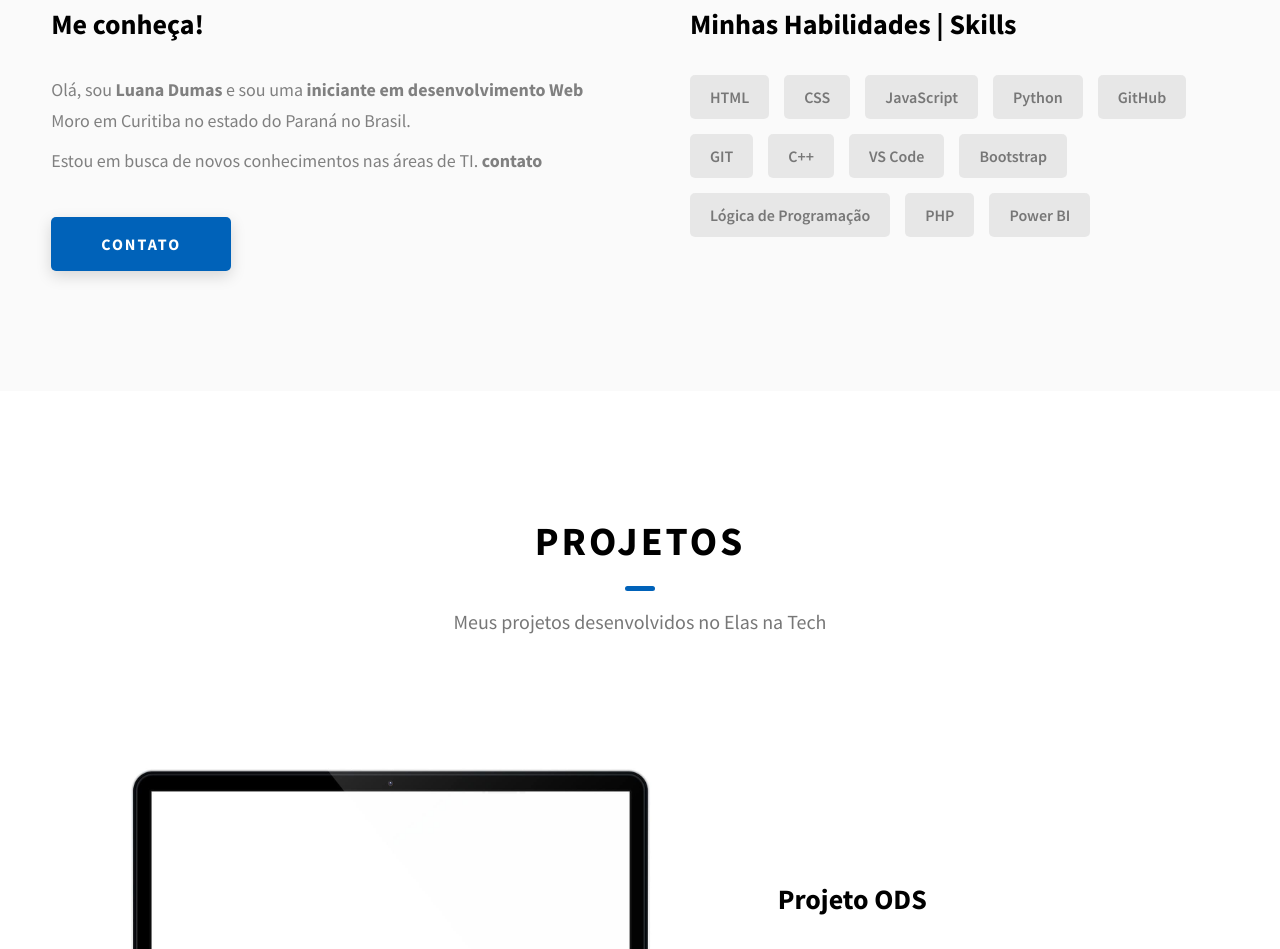
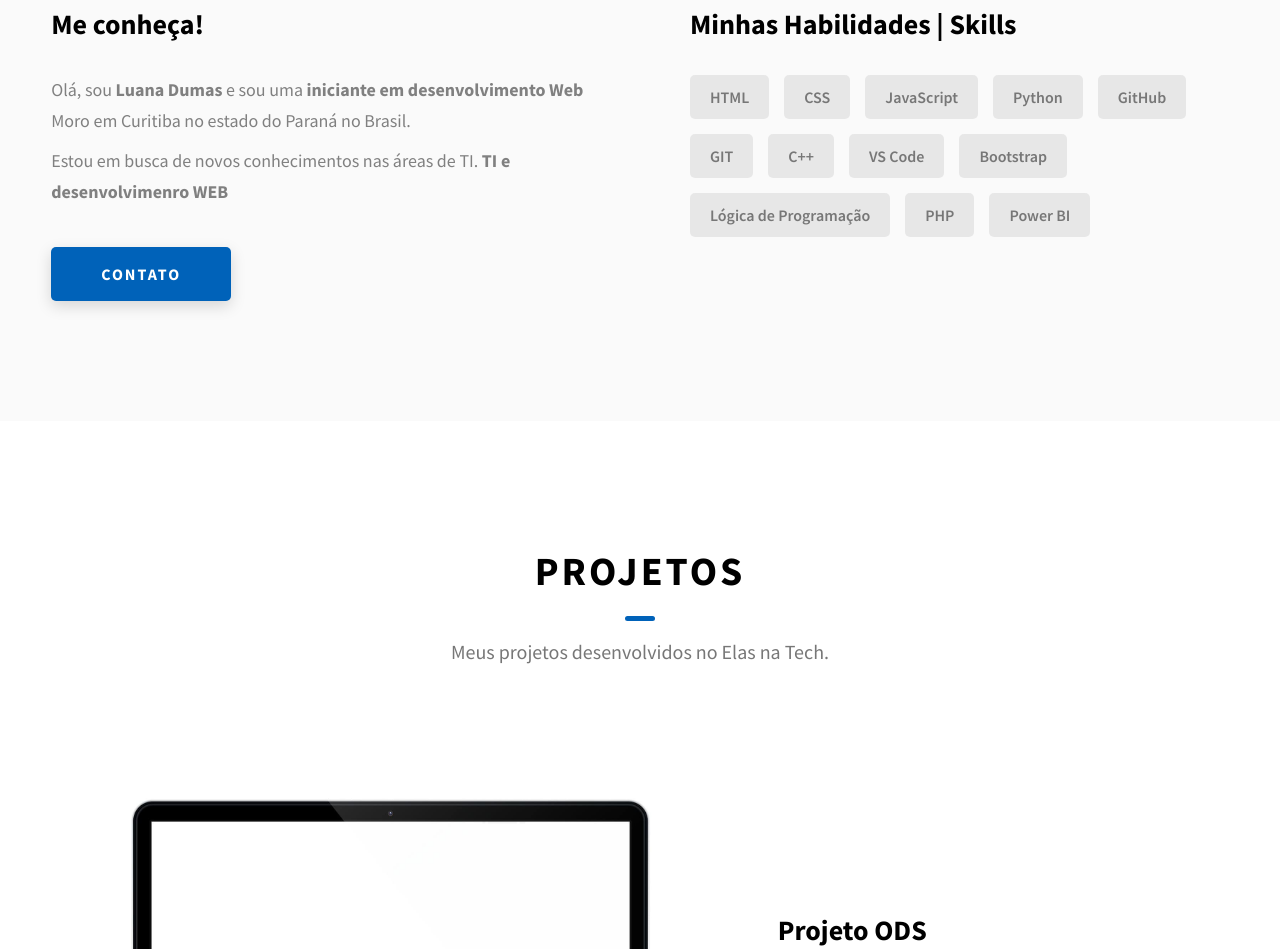
Before and after one commit to LuanaDumas/Portfolio, a website: page index.html in a window 1280 px wide. Shown: the part 1486-2435 px from the top of the page. Drawn offline with Linux system fonts and the light colour scheme.

Commit message:
Update index.html

```diff
--- a/index.html
+++ b/index.html
@@ -170,7 +170,7 @@ Atualmente estou finalizando o <strong> Mestrado em Ciências e Engenharia de Ma
                 e sou uma <strong> iniciante em desenvolvimento Web  </strong> Moro em Curitiba no estado do Paraná no Brasil.
               <p class="about__content-details-para">
                Estou em busca de novos conhecimentos nas áreas de TI.
-                <strong>contato</strong>
+                <strong>TI e desenvolvimenro WEB</strong>
               </p>
             </div>
             <a href="./#contact" class="btn btn--med btn--theme dynamicBgClr"
@@ -202,7 +202,7 @@ Atualmente estou finalizando o <strong> Mestrado em Ciências e Engenharia de Ma
         <h2 class="heading heading-sec heading-sec__mb-bg">
           <span class="heading-sec__main">Projetos</span>
           <span class="heading-sec__sub">
-            Meus projetos desenvolvidos no Elas na Tech
+            Meus projetos desenvolvidos no Elas na Tech.
           </span>
         </h2>
 
@@ -266,7 +266,7 @@ Atualmente estou finalizando o <strong> Mestrado em Ciências e Engenharia de Ma
 
               </p>
               <a
-                href="./project-2.html"
+                href="project-4.html"
                 class="btn btn--med btn--theme dynamicBgClr"
                 target="_blank"
                 >Mulheres que Inspiram na Tech</a
```
